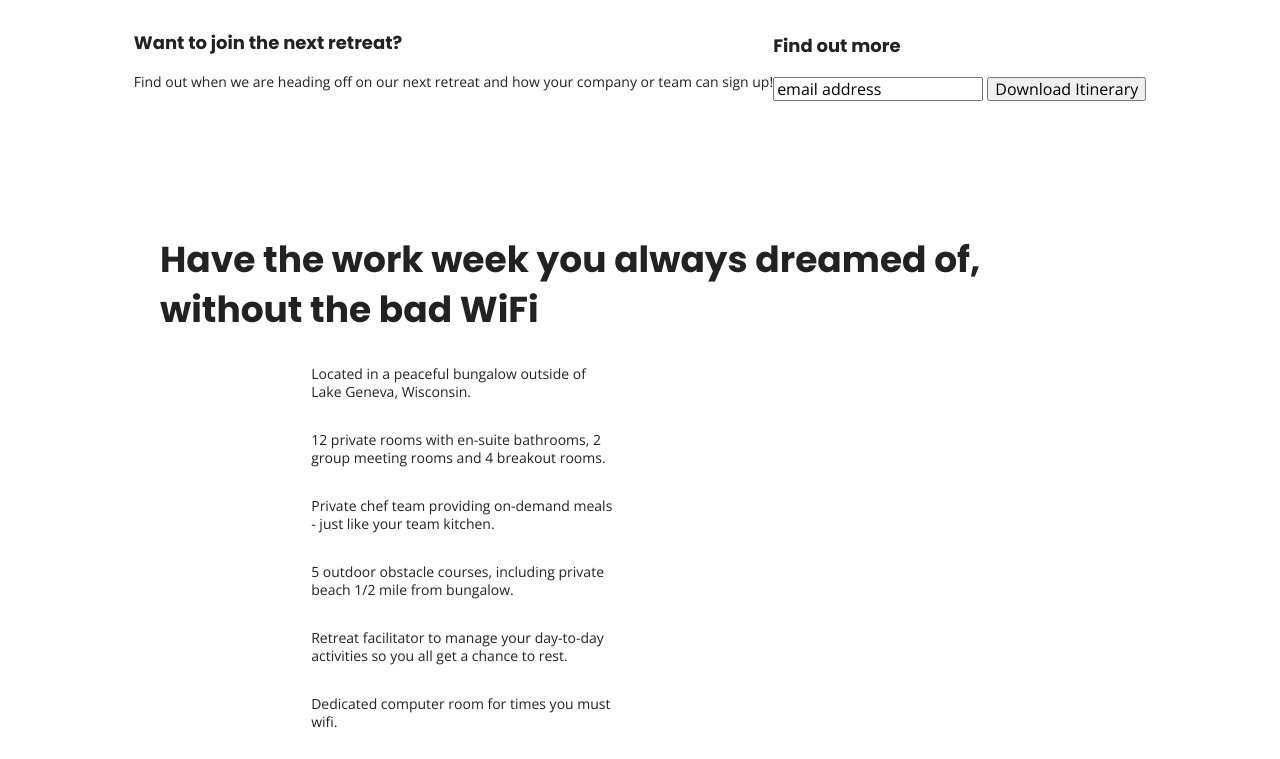
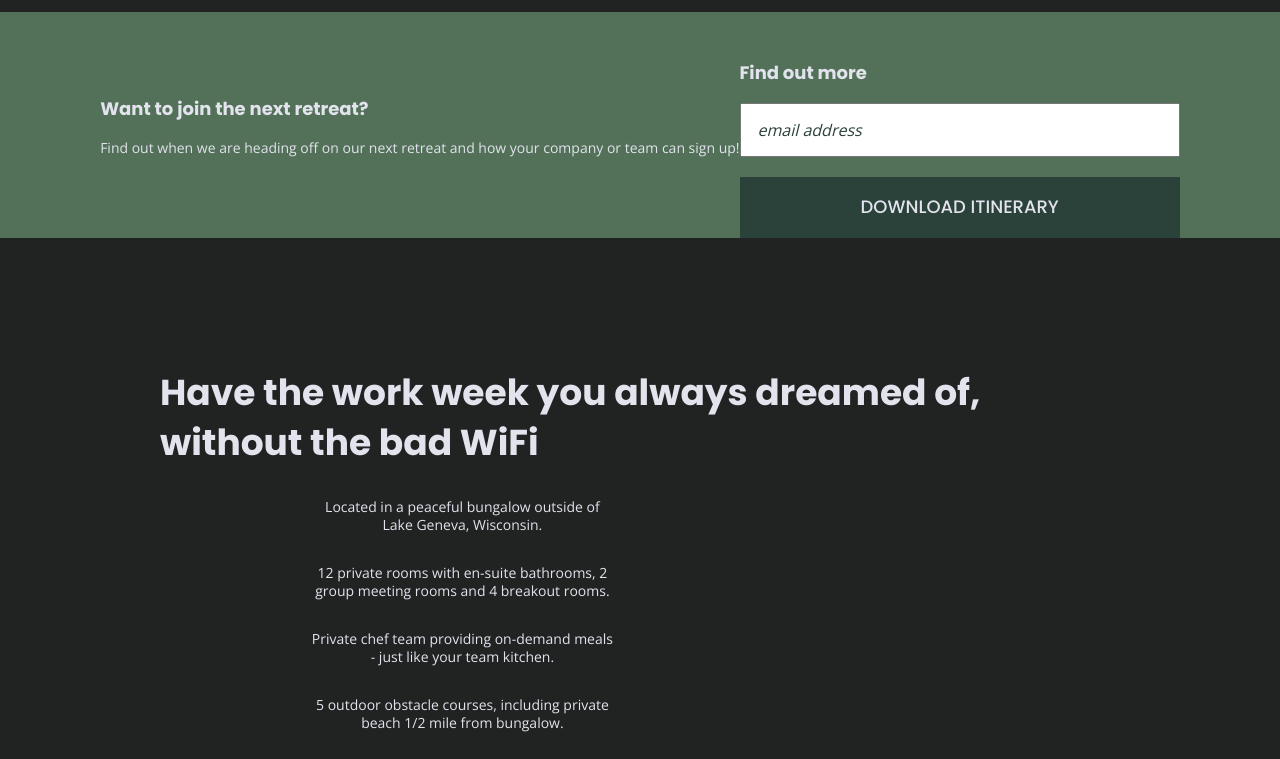
Before and after one commit to lyndseyharvey/unplugged-retreat, a plain HTML site: page index.html in a window 1280 px wide. Shown: the part 183-942 px from the top of the page. Drawn offline with nearby package versions, Linux system fonts and the light colour scheme; files whose address does not match are found by name.

Commit message:
Additional css text styling

```diff
--- a/css/main.css
+++ b/css/main.css
@@ -95,6 +95,8 @@ html {
 body {
  font-family: 'Open Sans', sans-serif;
  font-size: 1em;
+ color: #e2e3ed;
+ background-color: #202322;
 }
 
 ul,
@@ -144,6 +146,8 @@ address {
 
 }
 
+
+
 /*HOMEPAGE*/
 
 /**** Header and footer base styles ******/
@@ -190,6 +194,10 @@ header nav ul {
   width: 60%;
 }
 
+header nav ul li {
+  text-transform: uppercase;
+}
+
 /******FOOTER*****/
 
 footer {
@@ -203,6 +211,7 @@ footer p{
 footer .content-wrapper {
   width: 55%;
   margin: 50px 0;
+  text-align: center;
 }
 
 footer .contact {
@@ -240,6 +249,33 @@ aside {
   justify-content: center;
   align-items: center;
   flex-flow: row wrap;
+  background-color: #527158;
+}
+
+aside .form {
+  margin-top: 30px;
+}
+
+input[type=text] {
+  box-sizing: border-box;
+  width: 100%;
+  color: #2a423a;
+  font-style: italic;
+  padding: 1em;
+}
+
+input[type=button] {
+  width: 100%;
+  padding: 20px 0;
+  margin-top: 20px;
+  background-color: #2a423a;
+  font-family: 'Poppins', Helvetica, Arial, sans-serif;
+  font-weight: 500;
+  font-size: 1.125em;
+  color: #e2e3ed;
+  border: none;
+  text-align: center;
+  text-transform: uppercase;
 }
 
 
@@ -269,6 +305,7 @@ aside {
   justify-content: center;
   align-items: center;
   flex-flow: row wrap;
+  text-align: center;
 }
 
 /*******Reviews****/
@@ -277,6 +314,7 @@ aside {
   display: flex;
   justify-content: center;
   flex-flow: row wrap;
+  background-color: #2a423a;
 }
 
 .reviews h1 {
@@ -295,6 +333,7 @@ aside {
   justify-content: center;
   align-items: center;
   flex-flow: row wrap;
+  background-color: #527158;
 }
 
 .contact-section {
@@ -302,6 +341,7 @@ aside {
   justify-content: center;
   align-items: center;
   flex-flow: row wrap;
+  background-color: #2a423a;
 }
 
 .contact-section p{
@@ -324,6 +364,7 @@ aside {
   justify-content: center;
   align-items: center;
   flex-flow: row wrap;
+  background-color: #527158;
 }
 
 .faq h2 {
```
